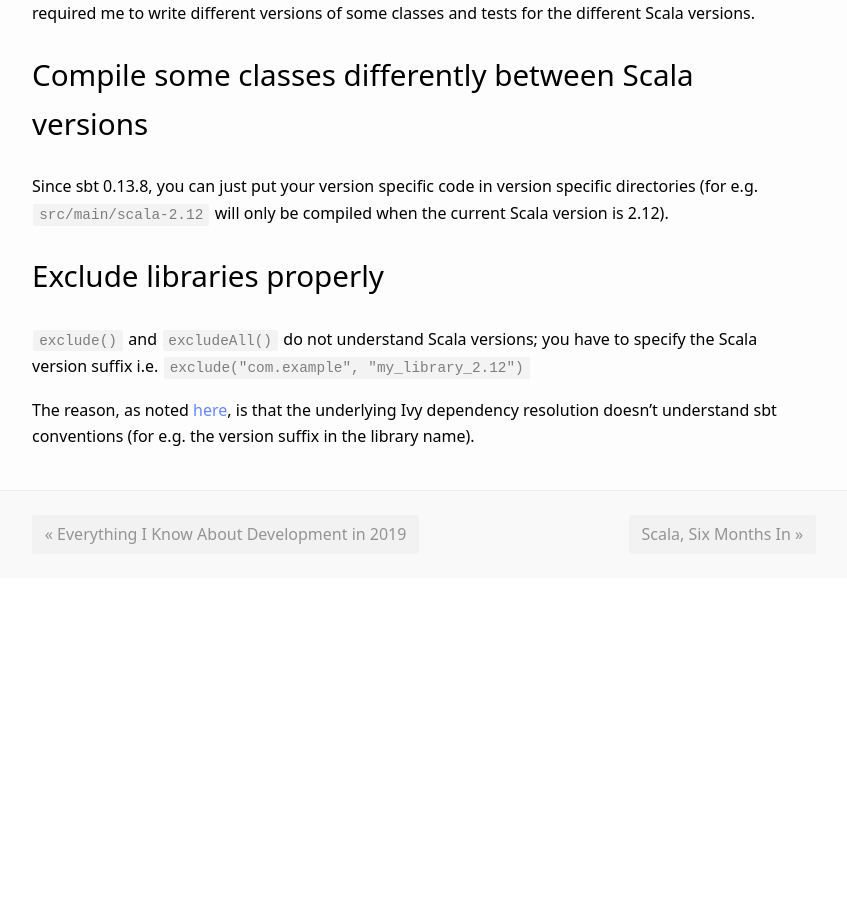
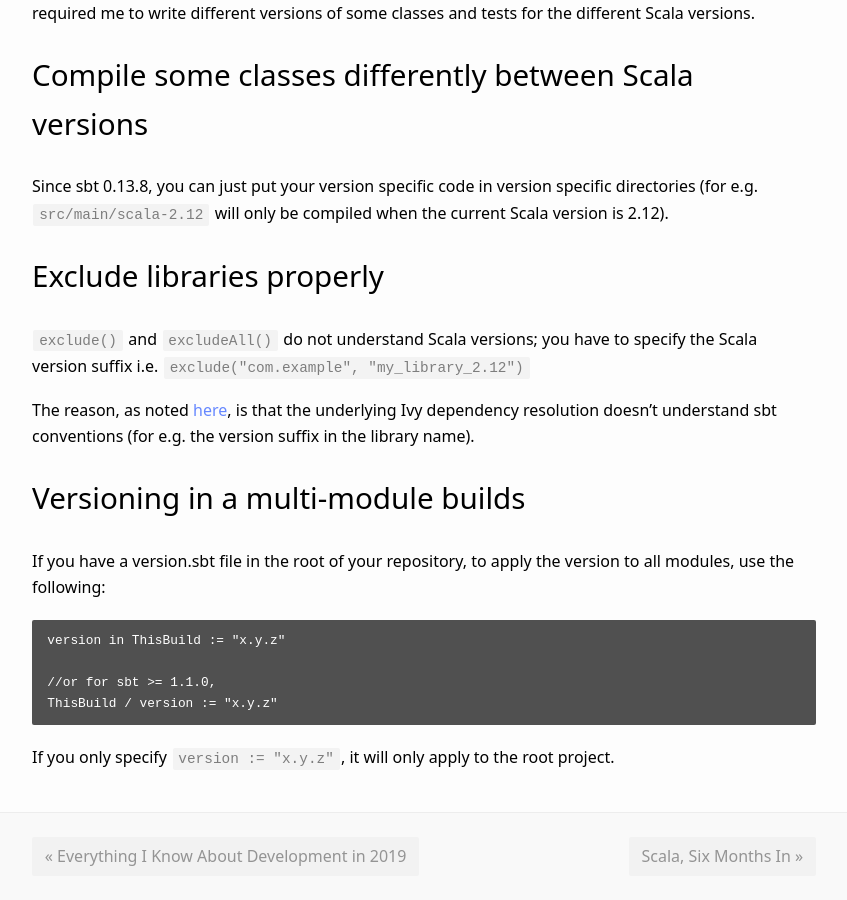
Before and after one commit to williamhaw/williamhaw.github.io, a Jekyll site: the page built from _posts/2019-05-31-sbt-tricks.md, in a window 1280 px wide and 900 px high, scrolled down 1630 px. Shown: the whole window, without its empty margins (216-1063 px from the left). Built offline with Jekyll 4.4.1, drawn with Linux system fonts in a browser that asks for light colours; before the commit the page ends 2208 px from its top, so only the background shows below that.

Commit message:
Update from Forestry.io me@williamhaw.com updated _posts/2019-05-31-sbt-tricks.md

````diff
--- a/_posts/2019-05-31-sbt-tricks.md
+++ b/_posts/2019-05-31-sbt-tricks.md
@@ -20,11 +20,13 @@ Basically you can define a function that takes the Scala version string and retu
 For SBT 0.13.17, this is an example of what I used:
 
 specifiying versions:
+
 ```scala
 crossScalaVersions := Seq("2.11.8", "2.12.8")
 ```
 
 configure libraries:
+
 ```scala
 val lib_2_11 = "com.example" %% "protobuf" % "0.1.0-scalapb-0.4.9"
 val lib = "com.example" %% "protobuf" % "0.1.0-scalapb-0.6.0"
@@ -69,3 +71,14 @@ Since sbt 0.13.8, you can just put your version specific code in version specifi
 `exclude()` and `excludeAll()` do not understand Scala versions; you have to specify the Scala version suffix i.e. `exclude("com.example", "my_library_2.12")`
 
 The reason, as noted [here](https://stackoverflow.com/questions/25179314/why-is-sbt-not-excluding-these-libraries-despite-using-excludes), is that the underlying Ivy dependency resolution doesn't understand sbt conventions (for e.g. the version suffix in the library name).
+
+# Versioning in a multi-module builds
+
+If you have a version.sbt file in the root of your repository, to apply the version to all modules, use the following:
+
+    version in ThisBuild := "x.y.z"
+
+    //or for sbt >= 1.1.0,
+    ThisBuild / version := "x.y.z"
+
+If you only specify `version := "x.y.z"`, it will only apply to the root project.
````
Also changed, not shown: .forestry/front_matter/templates/blog-post.yml, .forestry/settings.yml.
